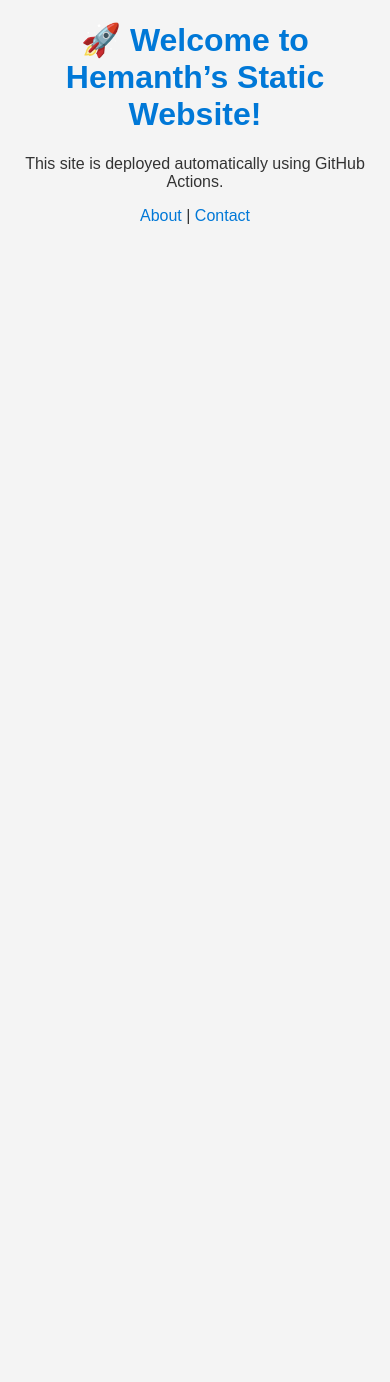
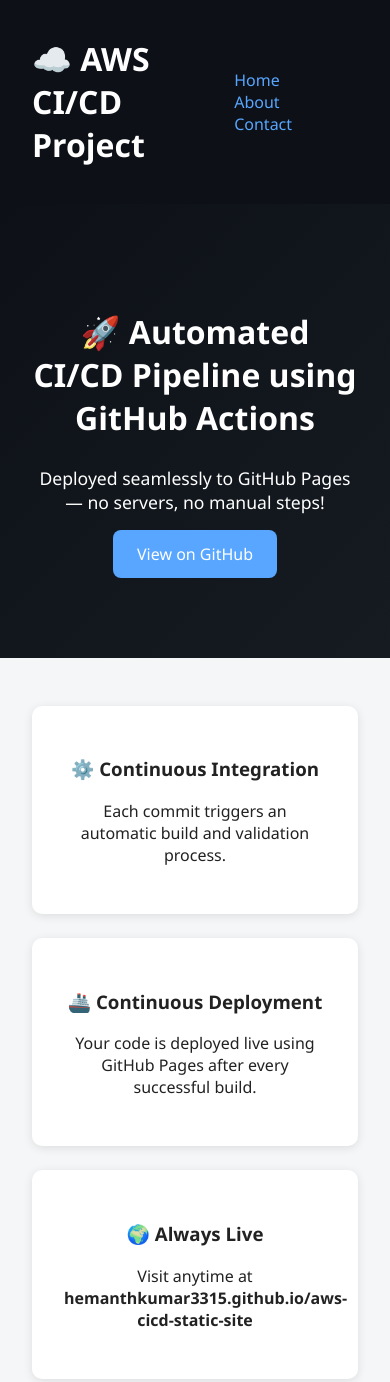
Before and after one commit to Hemanthkumar3315/aws-cicd-static-site, a plain HTML site: page index.html in a window 390 px wide. Shown: the top 1382 px of the page. Before the commit the page ends 844 px from the top, so only its background shows below. Drawn offline with Linux system fonts and the light colour scheme.

Commit message:
Updated website with responsive and animated layout

```diff
--- a/index.html
+++ b/index.html
@@ -1,13 +1,46 @@
 <!DOCTYPE html>
-<html>
+<html lang="en">
 <head>
-  <title>Welcome to My AWS CI/CD Website</title>
-  <link rel="stylesheet" href="styles.css">
+  <meta charset="UTF-8" />
+  <meta name="viewport" content="width=device-width, initial-scale=1.0" />
+  <title>Hemanth Kumar | Cloud Developer</title>
+  <link rel="stylesheet" href="styles.css" />
 </head>
 <body>
-  <h1>🚀 Welcome to Hemanth’s Static Website!</h1>
-  <p>This site is deployed automatically using GitHub Actions.</p>
-  <a href="about.html">About</a> | <a href="contact.html">Contact</a>
+  <header class="navbar">
+    <h1 class="logo">☁️ AWS CI/CD Project</h1>
+    <nav>
+      <a href="index.html">Home</a>
+      <a href="about.html">About</a>
+      <a href="contact.html">Contact</a>
+    </nav>
+  </header>
+
+  <section class="hero">
+    <h2>🚀 Automated CI/CD Pipeline using GitHub Actions</h2>
+    <p>Deployed seamlessly to GitHub Pages — no servers, no manual steps!</p>
+    <a href="https://github.com/Hemanthkumar3315/aws-cicd-static-site" class="btn">View on GitHub</a>
+  </section>
+
+  <section class="features">
+    <div class="card">
+      <h3>⚙️ Continuous Integration</h3>
+      <p>Each commit triggers an automatic build and validation process.</p>
+    </div>
+    <div class="card">
+      <h3>🚢 Continuous Deployment</h3>
+      <p>Your code is deployed live using GitHub Pages after every successful build.</p>
+    </div>
+    <div class="card">
+      <h3>🌍 Always Live</h3>
+      <p>Visit anytime at <b>hemanthkumar3315.github.io/aws-cicd-static-site</b></p>
+    </div>
+  </section>
+
+  <footer>
+    <p>Made with ❤️ by <b>Hemanth Kumar Chikkala</b></p>
+  </footer>
+
   <script src="script.js"></script>
 </body>
 </html>
--- a/script.js
+++ b/script.js
@@ -1 +1,11 @@
+document.addEventListener("DOMContentLoaded", () => {
+  const cards = document.querySelectorAll(".card");
+  cards.forEach((card, i) => {
+    card.style.opacity = 0;
+    setTimeout(() => {
+      card.style.transition = "opacity 0.6s ease";
+      card.style.opacity = 1;
+    }, 300 * i);
+  });
+});
 console.log("Website loaded successfully!");
--- a/styles.css
+++ b/styles.css
@@ -1,13 +1,79 @@
 body {
-  font-family: Arial, sans-serif;
+  font-family: 'Segoe UI', sans-serif;
+  margin: 0;
+  background: #f4f6f8;
+  color: #222;
+}
+
+.navbar {
+  display: flex;
+  justify-content: space-between;
+  align-items: center;
+  padding: 1rem 2rem;
+  background: #0d1117;
+  color: #fff;
+}
+
+.navbar a {
+  color: #58a6ff;
+  text-decoration: none;
+  margin: 0 1rem;
+}
+
+.hero {
   text-align: center;
-  background-color: #f4f4f4;
-  color: #333;
+  padding: 5rem 2rem;
+  background: linear-gradient(135deg, #0d1117, #161b22);
+  color: #fff;
 }
-h1 {
-  color: #0078D7;
+
+.hero h2 {
+  font-size: 2rem;
 }
-a {
-  color: #0078D7;
+
+.hero p {
+  font-size: 1.1rem;
+  margin: 1rem 0;
+}
+
+.btn {
+  display: inline-block;
+  background: #58a6ff;
+  color: #fff;
+  padding: 0.8rem 1.5rem;
+  border-radius: 8px;
   text-decoration: none;
+  transition: background 0.3s ease;
 }
+
+.btn:hover {
+  background: #1f6feb;
+}
+
+.features {
+  display: grid;
+  grid-template-columns: repeat(auto-fit, minmax(250px, 1fr));
+  gap: 1.5rem;
+  padding: 3rem 2rem;
+}
+
+.card {
+  background: #fff;
+  border-radius: 10px;
+  padding: 2rem;
+  box-shadow: 0 2px 10px rgba(0, 0, 0, 0.1);
+  text-align: center;
+  transition: transform 0.3s ease;
+}
+
+.card:hover {
+  transform: translateY(-5px);
+}
+
+footer {
+  text-align: center;
+  padding: 1.5rem;
+  background: #0d1117;
+  color: #aaa;
+  font-size: 0.9rem;
+}
```
